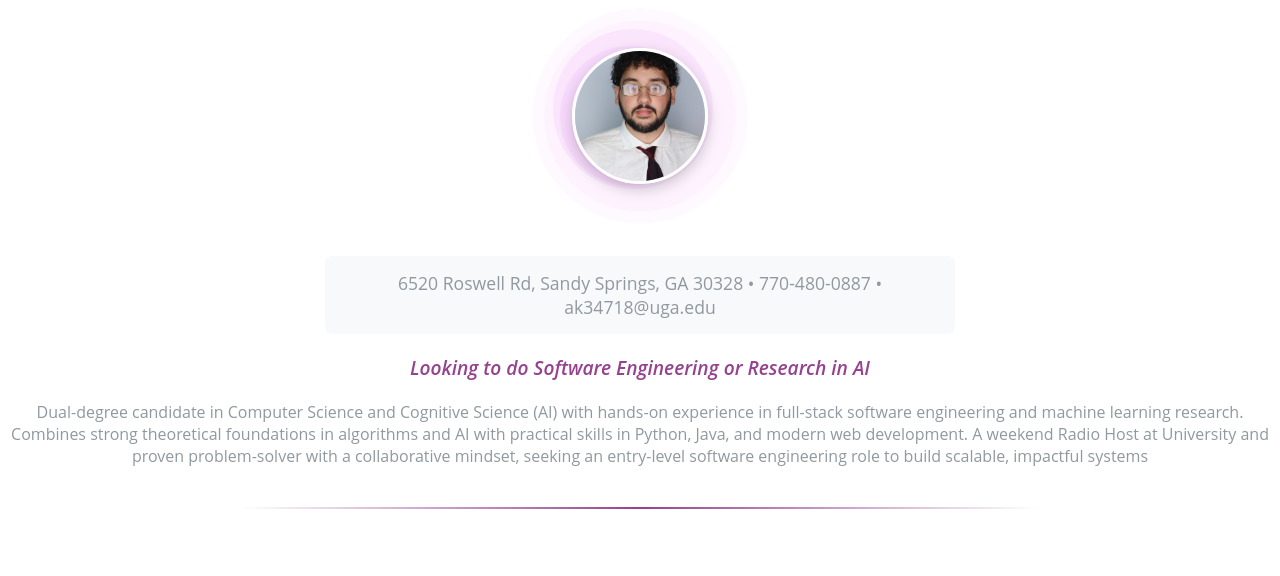
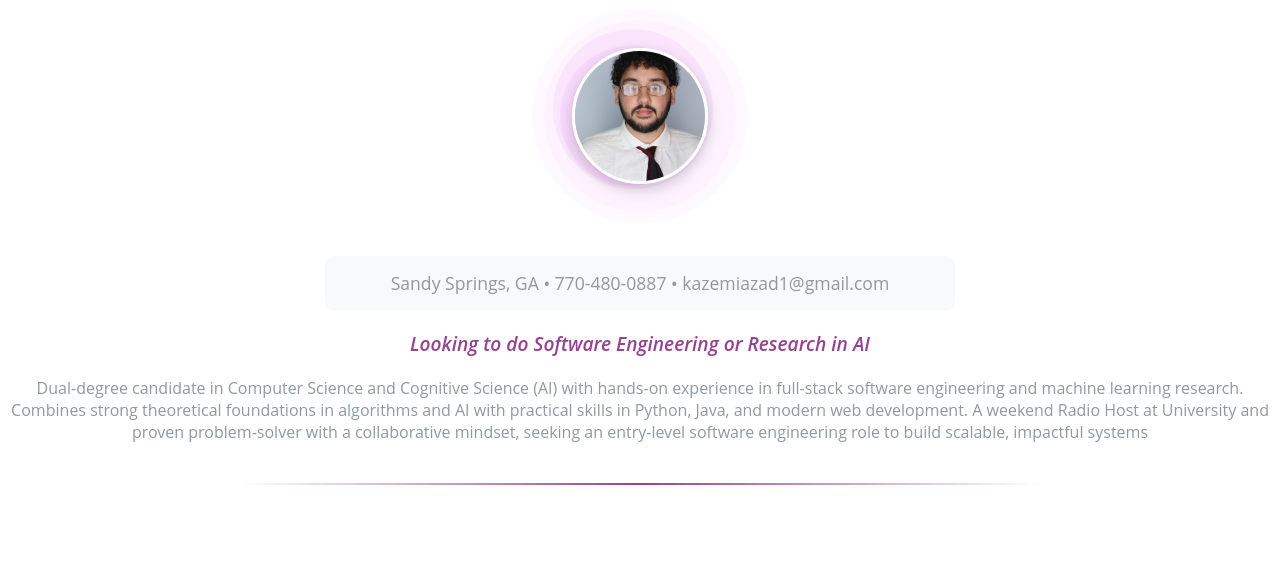
Before and after one commit to azadkaz/azadkazemi.github.io, a website: page index.html in a window 1280 px wide. Shown: the part 224-800 px from the top of the page. Drawn offline with Linux system fonts and the light colour scheme.

Commit message:
Modify contact details in index.html
Updated contact information and email address in the HTML file.

```diff
--- a/index.html
+++ b/index.html
@@ -23,7 +23,7 @@
     <div class="circle-3"></div>
     </div>
     </header>
-    <p class="address">6520 Roswell Rd, Sandy Springs, GA 30328 &bull; 770-480-0887 &bull; ak34718@uga.edu</p>
+    <p class="address">Sandy Springs, GA &bull; 770-480-0887 &bull; kazemiazad1@gmail.com</p>
     <p class="tagline"><em>Looking to do Software Engineering or Research in AI</em></p>
     <p class="summary">Dual-degree candidate in Computer Science and Cognitive Science (AI) with hands-on experience in full-stack software engineering and machine learning research. Combines strong theoretical foundations in algorithms and AI with practical skills in Python, Java, and modern web development. A weekend Radio Host at University and proven problem-solver with a collaborative mindset, seeking an entry-level software engineering role to build scalable, impactful systems</p>
 
```
